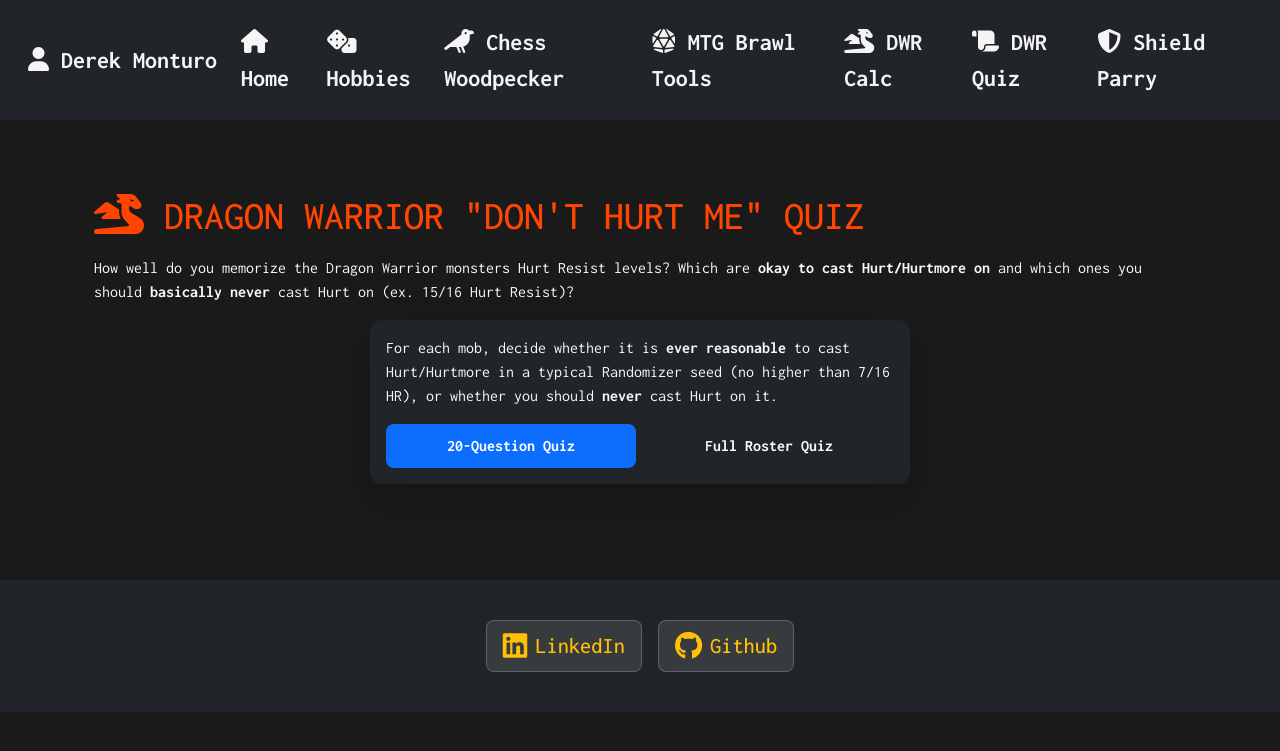
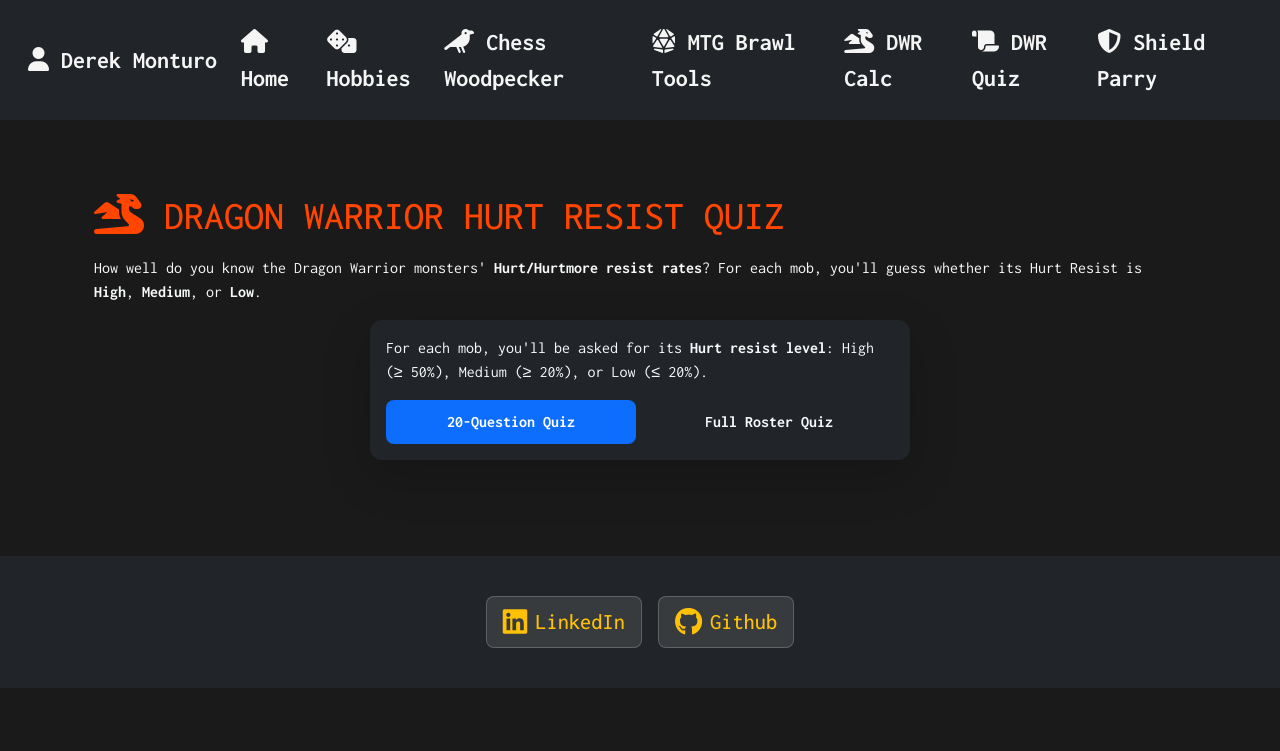
Before and after one commit to drmDev/drmDev.github.io, a Jekyll site: the page built from dwr-quiz.html, in a window 1280 px wide. Shown: the top 751 px of the page. Built offline with Jekyll 4.4.1, drawn with Linux system fonts in a browser that asks for light colours; some of the changed lines change nothing that is shown.

Commit message:
high medium low resist change

```diff
--- /dev/null
+++ b/assets/js/dwr-quiz-data.js
@@ -0,0 +1,46 @@
+// Dragon Warrior Randomizer: Hurt resist data for quiz
+// Each entry has a key (matching sprite filename), display name, image path,
+// and hurtResist as an approximate probability (0 to 1).
+
+var DWR_MONSTERS = [
+  { key: "MetalSlime",   name: "Metal Slime",   image: "/assets/images/dwr/MetalSlime.png",   hurtResist: 15/16 },
+  { key: "DemonKnight",  name: "Demon Knight",  image: "/assets/images/dwr/DemonKnight.png",  hurtResist: 15/16 },
+  { key: "Wizard",       name: "Wizard",        image: "/assets/images/dwr/Wizard.png",       hurtResist: 15/16 },
+  { key: "StoneMan",     name: "Stoneman",      image: "/assets/images/dwr/StoneMan.png",     hurtResist: 7/16  },
+  { key: "BlueDragon",   name: "Blue Dragon",   image: "/assets/images/dwr/BlueDragon.png",   hurtResist: 7/16  },
+  { key: "Golem",        name: "Golem",         image: "/assets/images/dwr/Golem.png",        hurtResist: 15/16 },
+  { key: "RedDragon",    name: "Red Dragon",    image: "/assets/images/dwr/RedDragon.png",    hurtResist: 15/16 },
+  { key: "Dragonlord1",  name: "Dragonlord 1",  image: "/assets/images/dwr/Dragonlord.png",   hurtResist: 15/16 },
+  { key: "Dragonlord2",  name: "Dragonlord 2",  image: "/assets/images/dwr/DragonlordsTrueSelf.png", hurtResist: 15/16 },
+  { key: "Slime",        name: "Slime",         image: "/assets/images/dwr/Slime.png",        hurtResist: 0     },
+  { key: "RedSlime",     name: "Red Slime",     image: "/assets/images/dwr/RedSlime.png",     hurtResist: 0     },
+  { key: "Drakee",       name: "Drakee",        image: "/assets/images/dwr/Drakee.png",       hurtResist: 0     },
+  { key: "Drakeema",     name: "Drakeema",      image: "/assets/images/dwr/Drakeema.png",     hurtResist: 0     },
+  { key: "Magidrakee",   name: "Magidrakee",    image: "/assets/images/dwr/Magidrakee.png",   hurtResist: 0     },
+  { key: "Ghost",        name: "Ghost",         image: "/assets/images/dwr/Ghost.png",        hurtResist: 0     },
+  { key: "Magician",     name: "Magician",      image: "/assets/images/dwr/Magician.png",     hurtResist: 0     },
+  { key: "Warlock",      name: "Warlock",       image: "/assets/images/dwr/Warlock.png",      hurtResist: 0     },
+  { key: "Droll",        name: "Droll",         image: "/assets/images/dwr/Droll.png",        hurtResist: 0     },
+  { key: "Drollmagi",    name: "Drollmagi",     image: "/assets/images/dwr/Drollmagi.png",    hurtResist: 0     },
+  { key: "Druin",        name: "Druin",         image: "/assets/images/dwr/Druin.png",        hurtResist: 0     },
+  { key: "Druinlord",    name: "Druinlord",     image: "/assets/images/dwr/Druinlord.png",    hurtResist: 0     },
+  { key: "Scorpion",     name: "Scorpion",      image: "/assets/images/dwr/Scorpion.png",     hurtResist: 0     },
+  { key: "RogueScorpion",name: "Rogue Scorpion",image: "/assets/images/dwr/RogueScorpion.png",hurtResist: 0     },
+  { key: "MetalScorpion",name: "Metal Scorpion",image: "/assets/images/dwr/MetalScorpion.png",hurtResist: 0     },
+  { key: "Knight",       name: "Knight",        image: "/assets/images/dwr/Knight.png",       hurtResist: 0     },
+  { key: "ArmoredKnight",name: "Armored Knight",image: "/assets/images/dwr/ArmoredKnight.png",hurtResist: 1/16  },
+  { key: "AxeKnight",    name: "Axe Knight",    image: "/assets/images/dwr/AxeKnight.png",    hurtResist: 1/16  },
+  { key: "Werewolf",     name: "Werewolf",      image: "/assets/images/dwr/Werewolf.png",     hurtResist: 0     },
+  { key: "Wyvern",       name: "Wyvern",        image: "/assets/images/dwr/Wyvern.png",       hurtResist: 0     },
+  { key: "Magiwyvern",   name: "Magiwyvern",    image: "/assets/images/dwr/Magiwyvern.png",   hurtResist: 0     },
+  { key: "GreenDragon",  name: "Green Dragon",  image: "/assets/images/dwr/GreenDragon.png",  hurtResist: 1/8   },
+  { key: "Starwyvern",   name: "Starwyvern",    image: "/assets/images/dwr/Starwyvern.png",   hurtResist: 1/16  },
+  { key: "Wolf",         name: "Wolf",          image: "/assets/images/dwr/Wolf.png",         hurtResist: 0     },
+  { key: "Wolflord",     name: "Wolflord",      image: "/assets/images/dwr/Wolflord.png",     hurtResist: 0     },
+  { key: "Goldman",      name: "Goldman",       image: "/assets/images/dwr/Goldman.png",      hurtResist: 0     },
+  { key: "Poltergeist",  name: "Poltergeist",   image: "/assets/images/dwr/Poltergeist.png",  hurtResist: 0     },
+  { key: "Specter",      name: "Specter",       image: "/assets/images/dwr/Specter.png",      hurtResist: 0     },
+  { key: "Skeleton",     name: "Skeleton",      image: "/assets/images/dwr/Skeleton.png",     hurtResist: 0     },
+  { key: "Wraith",       name: "Wraith",        image: "/assets/images/dwr/Wraith.png",       hurtResist: 0     },
+  { key: "WraithKnight", name: "Wraith Knight", image: "/assets/images/dwr/WraithKnight.png", hurtResist: 3/16  }
+];
--- a/assets/js/dwr-quiz.js
+++ b/assets/js/dwr-quiz.js
@@ -1,113 +1,24 @@
-(function () {
 "use strict";
 
-  /**
-   * Monster data: all hurt-resist details are specific for the nine special
-   * "Don't Hurt Me" monsters; everyone else is treated as 1/16 for this quiz.
-   */
-  var DWR_MONSTERS = [
-    {
-      key: "MetalSlime",
-      name: "Metal Slime",
-      image: "/assets/images/dwr/MetalSlime.png",
-      isDontHurtMe: true,
-      hurtResistText: "15/16 Hurt resist (Don't Hurt Me)"
-    },
-    {
-      key: "DemonKnight",
-      name: "Demon Knight",
-      image: "/assets/images/dwr/DemonKnight.png",
-      isDontHurtMe: true,
-      hurtResistText: "15/16 Hurt resist (Don't Hurt Me)"
-    },
-    {
-      key: "Wizard",
-      name: "Wizard",
-      image: "/assets/images/dwr/Wizard.png",
-      isDontHurtMe: true,
-      hurtResistText: "15/16 Hurt resist (Don't Hurt Me)"
-    },
-    {
-      key: "StoneMan",
-      name: "Stoneman",
-      image: "/assets/images/dwr/StoneMan.png",
-      isDontHurtMe: false,
-      hurtResistText: "7/16 Hurt resist (Maybe Hurt Me)"
-    },
-    {
-      key: "BlueDragon",
-      name: "Blue Dragon",
-      image: "/assets/images/dwr/BlueDragon.png",
-      isDontHurtMe: false,
-      hurtResistText: "7/16 Hurt resist (Maybe Hurt Me)"
-    },
-    {
-      key: "Golem",
-      name: "Golem",
-      image: "/assets/images/dwr/Golem.png",
-      isDontHurtMe: true,
-      hurtResistText: "15/16 Hurt resist (Don't Hurt Me)"
-    },
-    {
-      key: "RedDragon",
-      name: "Red Dragon",
-      image: "/assets/images/dwr/RedDragon.png",
-      isDontHurtMe: true,
-      hurtResistText: "15/16 Hurt resist (Don't Hurt Me)"
-    },
-    {
-      key: "Dragonlord1",
-      name: "Dragonlord 1",
-      image: "/assets/images/dwr/Dragonlord.png",
-      isDontHurtMe: true,
-      hurtResistText: "15/16 Hurt resist (Don't Hurt Me)"
-    },
-    {
-      key: "Dragonlord2",
-      name: "Dragonlord 2",
-      image: "/assets/images/dwr/DragonlordsTrueSelf.png",
-      isDontHurtMe: true,
-      hurtResistText: "15/16 Hurt resist (Don't Hurt Me)"
-    },
-    // A sampling of other mobs; all treated as 0-1 resist in this quiz.
-    { key: "Slime", name: "Slime", image: "/assets/images/dwr/Slime.png", isDontHurtMe: false },
-    { key: "RedSlime", name: "Red Slime", image: "/assets/images/dwr/RedSlime.png", isDontHurtMe: false },
-    { key: "Drakee", name: "Drakee", image: "/assets/images/dwr/Drakee.png", isDontHurtMe: false },
-    { key: "Drakeema", name: "Drakeema", image: "/assets/images/dwr/Drakeema.png", isDontHurtMe: false },
-    { key: "Magidrakee", name: "Magidrakee", image: "/assets/images/dwr/Magidrakee.png", isDontHurtMe: false },
-    { key: "Ghost", name: "Ghost", image: "/assets/images/dwr/Ghost.png", isDontHurtMe: false },
-    { key: "Magician", name: "Magician", image: "/assets/images/dwr/Magician.png", isDontHurtMe: false },
-    { key: "Warlock", name: "Warlock", image: "/assets/images/dwr/Warlock.png", isDontHurtMe: false },
-    { key: "Droll", name: "Droll", image: "/assets/images/dwr/Droll.png", isDontHurtMe: false },
-    { key: "Drollmagi", name: "Drollmagi", image: "/assets/images/dwr/Drollmagi.png", isDontHurtMe: false },
-    { key: "Druin", name: "Druin", image: "/assets/images/dwr/Druin.png", isDontHurtMe: false },
-    { key: "Druinlord", name: "Druinlord", image: "/assets/images/dwr/Druinlord.png", isDontHurtMe: false },
-    { key: "Scorpion", name: "Scorpion", image: "/assets/images/dwr/Scorpion.png", isDontHurtMe: false },
-    { key: "RogueScorpion", name: "Rogue Scorpion", image: "/assets/images/dwr/RogueScorpion.png", isDontHurtMe: false },
-    { key: "MetalScorpion", name: "Metal Scorpion", image: "/assets/images/dwr/MetalScorpion.png", isDontHurtMe: false },
-    { key: "Knight", name: "Knight", image: "/assets/images/dwr/Knight.png", isDontHurtMe: false },
-    { key: "ArmoredKnight", name: "Armored Knight", image: "/assets/images/dwr/ArmoredKnight.png", isDontHurtMe: false },
-    { key: "AxeKnight", name: "Axe Knight", image: "/assets/images/dwr/AxeKnight.png", isDontHurtMe: false },
-    { key: "Werewolf", name: "Werewolf", image: "/assets/images/dwr/Werewolf.png", isDontHurtMe: false },
-    { key: "Wyvern", name: "Wyvern", image: "/assets/images/dwr/Wyvern.png", isDontHurtMe: false },
-    { key: "Magiwyvern", name: "Magiwyvern", image: "/assets/images/dwr/Magiwyvern.png", isDontHurtMe: false },
-    { key: "GreenDragon", name: "Green Dragon", image: "/assets/images/dwr/GreenDragon.png", isDontHurtMe: false },
-    { key: "Starwyvern", name: "Starwyvern", image: "/assets/images/dwr/Starwyvern.png", isDontHurtMe: false },
-    { key: "Wolf", name: "Wolf", image: "/assets/images/dwr/Wolf.png", isDontHurtMe: false },
-    { key: "Wolflord", name: "Wolflord", image: "/assets/images/dwr/Wolflord.png", isDontHurtMe: false },
-    { key: "Goldman", name: "Goldman", image: "/assets/images/dwr/Goldman.png", isDontHurtMe: false },
-    { key: "Poltergeist", name: "Poltergeist", image: "/assets/images/dwr/Poltergeist.png", isDontHurtMe: false },
-    { key: "Specter", name: "Specter", image: "/assets/images/dwr/Specter.png", isDontHurtMe: false },
-    { key: "Skeleton", name: "Skeleton", image: "/assets/images/dwr/Skeleton.png", isDontHurtMe: false },
-    { key: "Wraith", name: "Wraith", image: "/assets/images/dwr/Wraith.png", isDontHurtMe: false },
-    { key: "WraithKnight", name: "Wraith Knight", image: "/assets/images/dwr/WraithKnight.png", isDontHurtMe: false }
-  ];
-
 var QUIZ_20_LENGTH = 20;
-  var REQUIRED_DONT_HURT_ME_COUNT = 7;
+var REQUIRED_CORE_COUNT = 9;
 var QUIZ_MODE_SHORT = "short";
 var QUIZ_MODE_FULL = "full";
 var NEXT_QUESTION_DELAY_MS = 2000;
+
+// The original "Don't Hurt Me"-style core mobs we always include in the
+// 20-question quiz, identified by key rather than a boolean flag.
+var CORE_MONSTER_KEYS = [
+  "MetalSlime",
+  "DemonKnight",
+  "Wizard",
+  "StoneMan",
+  "BlueDragon",
+  "Golem",
+  "RedDragon",
+  "Dragonlord1",
+  "Dragonlord2"
+];
 
 function shuffle(array) {
   var a = array.slice();
@@ -121,12 +32,13 @@
 }
 
 function buildQuizQuestions(mode) {
-    var dontHurtMe = [];
+  var core = [];
   var others = [];
-    for (var i = 0; i < DWR_MONSTERS.length; i += 1) {
-      // Always include all "Don't Hurt Me" mobs.
-      if (DWR_MONSTERS[i].isDontHurtMe) {
-        dontHurtMe.push(DWR_MONSTERS[i]);
+  var i;
+
+  for (i = 0; i < DWR_MONSTERS.length; i += 1) {
+    if (CORE_MONSTER_KEYS.indexOf(DWR_MONSTERS[i].key) !== -1) {
+      core.push(DWR_MONSTERS[i]);
     } else {
       others.push(DWR_MONSTERS[i]);
     }
@@ -134,22 +46,54 @@
 
   if (mode === QUIZ_MODE_FULL) {
     // Full roster quiz: include every monster once.
-      return shuffle(dontHurtMe.concat(others));
+    return shuffle(core.concat(others));
   }
 
   var questions = [];
-    questions = questions.concat(dontHurtMe);
+  questions = questions.concat(core);
 
-    var neededOthers = QUIZ_20_LENGTH - REQUIRED_DONT_HURT_ME_COUNT;
+  var neededOthers = QUIZ_20_LENGTH - REQUIRED_CORE_COUNT;
   var shuffledOthers = shuffle(others).slice(0, neededOthers);
   questions = questions.concat(shuffledOthers);
 
   return shuffle(questions);
 }
 
-  function getExpectedChoice(monster) {
-    // "never" = Never cast Hurt; "okay" = Okay to cast Hurt in at least some situations.
-    return monster.isDontHurtMe ? "never" : "okay";
+function getHurtResistLevel(monster) {
+  var r = typeof monster.hurtResist === "number" ? monster.hurtResist : 0;
+  if (r > 0.50) {
+    return "high";
+  }
+  if (r > 0.20) {
+    return "medium";
+  }
+  return "low";
+}
+
+function formatHurtResist(monster) {
+  var r = typeof monster.hurtResist === "number" ? monster.hurtResist : 0;
+  if (r <= 0) {
+    return "0% Hurt resist";
+  }
+
+  var fractionText;
+  var epsilon = 1e-6;
+  if (Math.abs(r - 15 / 16) < epsilon) {
+    fractionText = "15/16";
+  } else if (Math.abs(r - 7 / 16) < epsilon) {
+    fractionText = "7/16";
+  } else if (Math.abs(r - 3 / 16) < epsilon) {
+    fractionText = "3/16";
+  } else if (Math.abs(r - 1 / 8) < epsilon) {
+    fractionText = "1/8";
+  } else if (Math.abs(r - 1 / 16) < epsilon) {
+    fractionText = "1/16";
+  } else {
+    fractionText = r.toFixed(2);
+  }
+
+  var percent = Math.round(r * 100);
+  return fractionText + " Hurt resist (~" + percent + "%)";
 }
 
 function createSummaryItem(doc, result) {
@@ -168,13 +112,13 @@
   title.textContent = result.monster.name;
 
   var detail = doc.createElement("div");
-    var expectedChoice = getExpectedChoice(result.monster) === "never" ? "Never cast Hurt" : "Okay to cast Hurt";
-    var chosenChoice = result.choice === "never" ? "Never cast Hurt" : "Okay to cast Hurt";
-    var resist = result.monster.hurtResistText || "1/16 Hurt resist (approx.)";
+  var expectedLevel = getHurtResistLevel(result.monster);
+  var chosenLevel = result.choice;
+  var resist = formatHurtResist(result.monster);
 
   detail.innerHTML =
-      "You answered: <strong>" + chosenChoice + "</strong>. " +
-      "Correct classification: <strong>" + expectedChoice + "</strong>. " +
+    "You answered: <strong>" + chosenLevel.toUpperCase() + "</strong>. " +
+    "Correct level: <strong>" + expectedLevel.toUpperCase() + "</strong>. " +
     "<br><span class=\"text-info\">" + resist + "</span>";
 
   textWrap.appendChild(title);
@@ -195,8 +139,9 @@
   var questionEl = doc.getElementById("dwr-quiz-question");
   var imgEl = doc.getElementById("dwr-quiz-monster-img");
   var nameEl = doc.getElementById("dwr-quiz-monster-name");
-    var btnHurt = doc.getElementById("dwr-quiz-btn-hurt");
-    var btnMelee = doc.getElementById("dwr-quiz-btn-melee");
+  var btnHigh = doc.getElementById("dwr-quiz-btn-high");
+  var btnMedium = doc.getElementById("dwr-quiz-btn-medium");
+  var btnLow = doc.getElementById("dwr-quiz-btn-low");
   var feedbackEl = doc.getElementById("dwr-quiz-feedback");
   var cardEl = doc.getElementById("dwr-quiz-card");
 
@@ -213,7 +158,7 @@
   var soundIncorrect = new Audio("/assets/sounds/dwr/dwMiss.wav");
   var soundComplete = new Audio("/assets/sounds/dwr/dwLevelUp.wav");
 
-    if (!introEl || !startShortBtn || !startFullBtn || !questionEl || !imgEl || !nameEl || !btnHurt || !btnMelee || !feedbackEl || !restartShortBtn || !restartFullBtn) {
+  if (!introEl || !startShortBtn || !startFullBtn || !questionEl || !imgEl || !nameEl || !btnHigh || !btnMedium || !btnLow || !feedbackEl || !restartShortBtn || !restartFullBtn) {
     return;
   }
 
@@ -257,7 +202,7 @@
     isLocked = true;
 
     var monster = questions[index];
-      var expected = getExpectedChoice(monster);
+    var expected = getHurtResistLevel(monster);
     var isCorrect = choice === expected;
 
     results.push({
@@ -266,7 +211,7 @@
       correct: isCorrect
     });
 
-      var resist = monster.hurtResistText || "1/16 Hurt resist (approx.)";
+    var resist = formatHurtResist(monster);
 
     if (isCorrect) {
       feedbackEl.innerHTML =
@@ -300,6 +245,9 @@
   }
 
   function showSummary() {
+    // Play completion sound as soon as we reach the summary screen.
+    playSound(soundComplete);
+
     introEl.classList.add("d-none");
     questionEl.classList.add("d-none");
     cardEl.classList.add("d-none");
@@ -341,9 +289,6 @@
     }
 
     summaryCardEl.classList.remove("d-none");
-
-      // Play completion sound when the quiz ends
-      playSound(soundComplete);
   }
 
   function startQuiz(mode) {
@@ -373,12 +318,16 @@
     startQuiz(QUIZ_MODE_FULL);
   });
 
-    btnHurt.addEventListener("click", function () {
-      handleChoice("okay");
+  btnHigh.addEventListener("click", function () {
+    handleChoice("high");
   });
 
-    btnMelee.addEventListener("click", function () {
-      handleChoice("never");
+  btnMedium.addEventListener("click", function () {
+    handleChoice("medium");
+  });
+
+  btnLow.addEventListener("click", function () {
+    handleChoice("low");
   });
 
   restartShortBtn.addEventListener("click", function () {
@@ -395,4 +344,3 @@
 } else {
   initQuiz();
 }
-})();
--- a/dwr-quiz.html
+++ b/dwr-quiz.html
@@ -16,7 +16,6 @@
   }
 
   .dwr-quiz-result-correct {
-    animation: dwr-quiz-pulse 0.4s ease-out;
     box-shadow: 0 0 15px rgba(40, 167, 69, 0.8);
   }
 
@@ -60,18 +59,19 @@
 </style>
 
 <div class="container py-4">
-  <h1 class="mb-3"><i class="fas fa-dragon"></i> Dragon Warrior "Don't Hurt Me" Quiz</h1>
+  <h1 class="mb-3"><i class="fas fa-dragon"></i> Dragon Warrior Hurt Resist Quiz</h1>
   <p class="mb-3 text-light">
-    How well do you memorize the Dragon Warrior monsters Hurt Resist levels? Which are <strong>okay to cast Hurt/Hurtmore on</strong> and which ones you should
-    <strong>basically never</strong> cast Hurt on (ex. 15/16 Hurt Resist)?
+    How well do you know the Dragon Warrior monsters' <strong>Hurt/Hurtmore resist rates</strong>?
+    For each mob, you'll guess whether its Hurt Resist is
+    <strong>High</strong>, <strong>Medium</strong>, or <strong>Low</strong>.
   </p>
 
   <div id="dwr-quiz-card" class="card shadow-lg border-0 bg-dark text-light mb-4">
     <div class="card-body">
       <div id="dwr-quiz-intro">
         <p class="mb-3">
-          For each mob, decide whether it is <strong>ever reasonable</strong> to cast Hurt/Hurtmore in a typical Randomizer seed
-          (no higher than 7/16 HR), or whether you should <strong>never</strong> cast Hurt on it.
+          For each mob, you'll be asked for its <strong>Hurt resist level</strong>:
+          High (&ge; 50%), Medium (&ge; 20%), or Low (&le; 20%).
         </p>
         <div class="d-flex flex-column flex-sm-row gap-2">
           <button id="dwr-quiz-start-short" class="btn btn-primary flex-fill">
@@ -91,13 +91,16 @@
           <img id="dwr-quiz-monster-img" src="" alt="Monster sprite" class="mb-2">
           <h3 id="dwr-quiz-monster-name" class="mb-0"></h3>
         </div>
-        <p class="mb-2">For this mob, how do you feel about casting Hurt/Hurtmore?</p>
-        <div class="d-flex gap-2 mb-3">
-          <button id="dwr-quiz-btn-hurt" class="btn btn-warning flex-fill">
-            Okay to cast Hurt
+        <p class="mb-2">What is this mob's <strong>Hurt resist level</strong>?</p>
+        <div class="d-flex flex-column gap-2 mb-3">
+          <button id="dwr-quiz-btn-high" class="btn btn-danger w-100">
+            High (&ge; 50% resist)
           </button>
-          <button id="dwr-quiz-btn-melee" class="btn btn-success flex-fill">
-            Never cast Hurt
+          <button id="dwr-quiz-btn-medium" class="btn btn-warning w-100">
+            Medium (&ge; 20% resist)
+          </button>
+          <button id="dwr-quiz-btn-low" class="btn btn-success w-100">
+            Low (&le; 20% resist)
           </button>
         </div>
 
@@ -118,5 +121,6 @@
     </div>
   </div>
 
+  <script src="/assets/js/dwr-quiz-data.js"></script>
   <script src="/assets/js/dwr-quiz.js"></script>
 </div>
```
Lines whose indentation alone changed are shown as unchanged.
